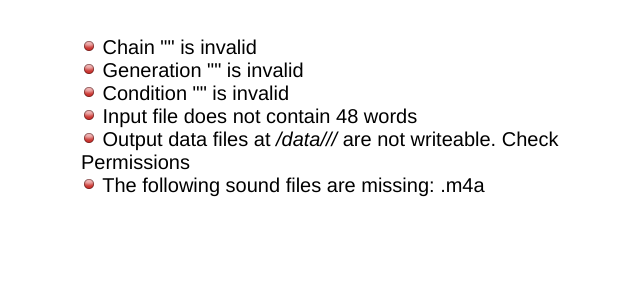
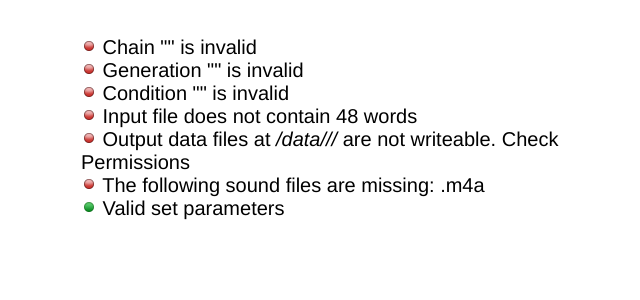
Before and after one commit to jwcarr/flatlanders, a PHP site: page /index.php?page=validation in a window 1280 px wide. Shown: the part 204-504 px from the top of the page, without its empty margins (309-949 px from the left). Run offline with PHP 8.4, Linux system fonts and the light colour scheme; data that the repository does not hold is empty.

Commit message:
Moved set validation
The check that is done to check that $mini_test_frequency is a divisor
of $set_size is now done at the validation stage and prevents the
experiment from continuing if the condition is not met.

```diff
--- a/Experiment/html/validation.html
+++ b/Experiment/html/validation.html
@@ -1,7 +1,3 @@
-<?php
-if ($set_size % $mini_test_frequency != 0) { echo "WARNING: Global parameter mini_test_frequency must be a divisor of set_size"; }
-?>
-
 <div id='title'>
   Validation
 </div>
@@ -16,7 +12,7 @@ if ($set_size % $mini_test_frequency != 0) { echo "WARNING: Global parameter min
 
 <?php
 
-// If the above validation functions produce no errors, display the "Begin experiment" button and embed the sound check file
+// If the validation functions produce no errors, display the "Begin experiment" button and embed the sound check file
 if ($error_count == 0) {
   echo "
   <form name='f' method='post' action='index.php'>
--- a/Experiment/php/validation.php
+++ b/Experiment/php/validation.php
@@ -42,6 +42,12 @@ function checkSoundFiles($words) {
   return $missing_words;
 }
 
+// Check $mini_test_frequency is a divisor of $set_size
+function checkSetSize() {
+  global $set_size, $mini_test_frequency;
+  if ($set_size % $mini_test_frequency == 0) { return True; } else { return False; }
+}
+
 // Function to output a row on the validation page
 function validationTableRow($colour, $message) {
   return "<div id='parameter'><img src='images/". $colour .".png' width='16' height='16' alt='light' /> ". $message ."</div>";
@@ -80,6 +86,10 @@ else {
   $error_count ++;
 }
 
+// Check $mini_test_frequency is a divisor of $set_size
+if (checkSetSize() == True) { echo validationTableRow("green", "Valid set parameters"); }
+else { echo validationTableRow("red", "Global parameter mini_test_frequency must be a divisor of set_size"); $error_count ++; }
+
 // If the above validation functions produce no errors, display messages to check the volume level and keyboard layout
 if ($error_count == 0) {
   // Sound warning
```
